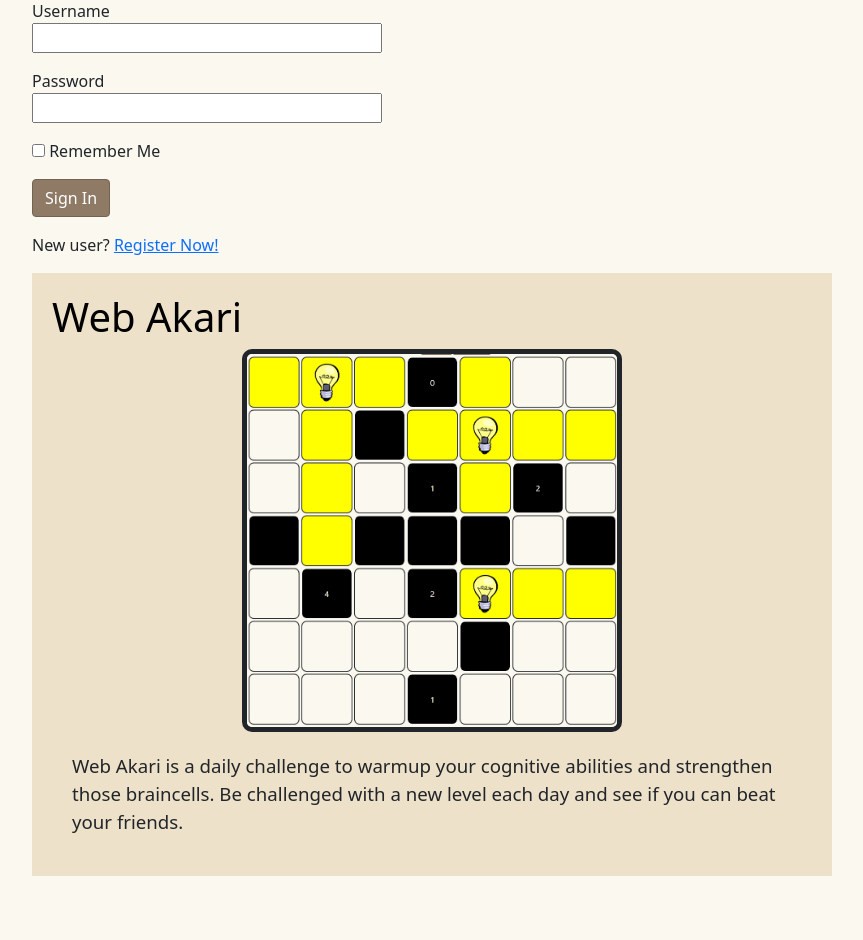
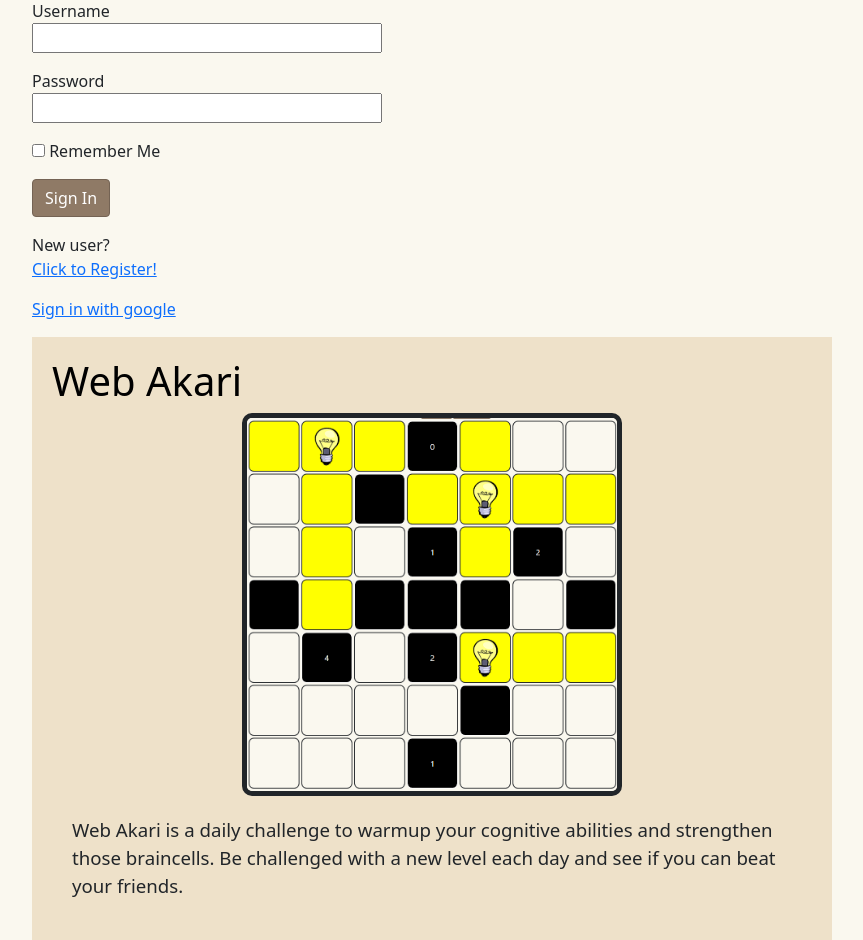
Before and after one commit to CodeWithTheDoctor/cits3403-project, a Flask app: page /auth/login in a window 1280 px wide. Shown: the part 154-1094 px from the top of the page, without its empty margins (50-913 px from the left). Before the commit the page ends 1030 px from the top, so only its background shows below. Run offline with Flask 2, Linux system fonts and the light colour scheme; some libraries are stand-ins or nearby versions.

Commit message:
add google auth button

```diff
--- a/app/templates/auth/login.html
+++ b/app/templates/auth/login.html
@@ -1,7 +1,7 @@
 {% extends "base.html" %}
 {% block content %}
 <script async src="https://platform.twitter.com/widgets.js" charset="utf-8"></script>
-  <hr/>
+<hr />
 <div class="d-flex flex-wrap justify-content-between">
     <div class="login-box">
         <h1>Sign In</h1>
@@ -9,14 +9,14 @@
         <form action="" method="post" novalidate="novalidate">
             {{form.hidden_tag()}}
             <p>
-          {{form.username.label}}<br/>
+                {{form.username.label}}<br />
                 {{form.username(size=32)}}
                 {% for error in form.username.errors %}
                 <span style="color: red">[{{ error }}]</span>
                 {% endfor %}
             </p>
             <p>
-          {{form.password.label}}<br/>
+                {{form.password.label}}<br />
                 {{form.password(size=32)}}
                 {% for error in form.password.errors %}
                 <span style="color: red">[{{error}}]</span>
@@ -26,8 +26,9 @@
                 {{form.remember_me.label}}</p>
             <p>{{form.submit(class_='btn btn-primary')}}</p>
         </form>
-      <p>New user?
-        <a href="{{url_for('auth.register')}}">Register Now!</a>
+        <p>New user?<br>
+            <a href="{{url_for('auth.register')}}">Click to Register!</a></p>
+        <p><a href="{{url_for('auth.google')}}">Sign in with google</a></p>
         </p>
     </div>
     <div class="akari-infobox">
```
Lines whose indentation alone changed are shown as unchanged.
